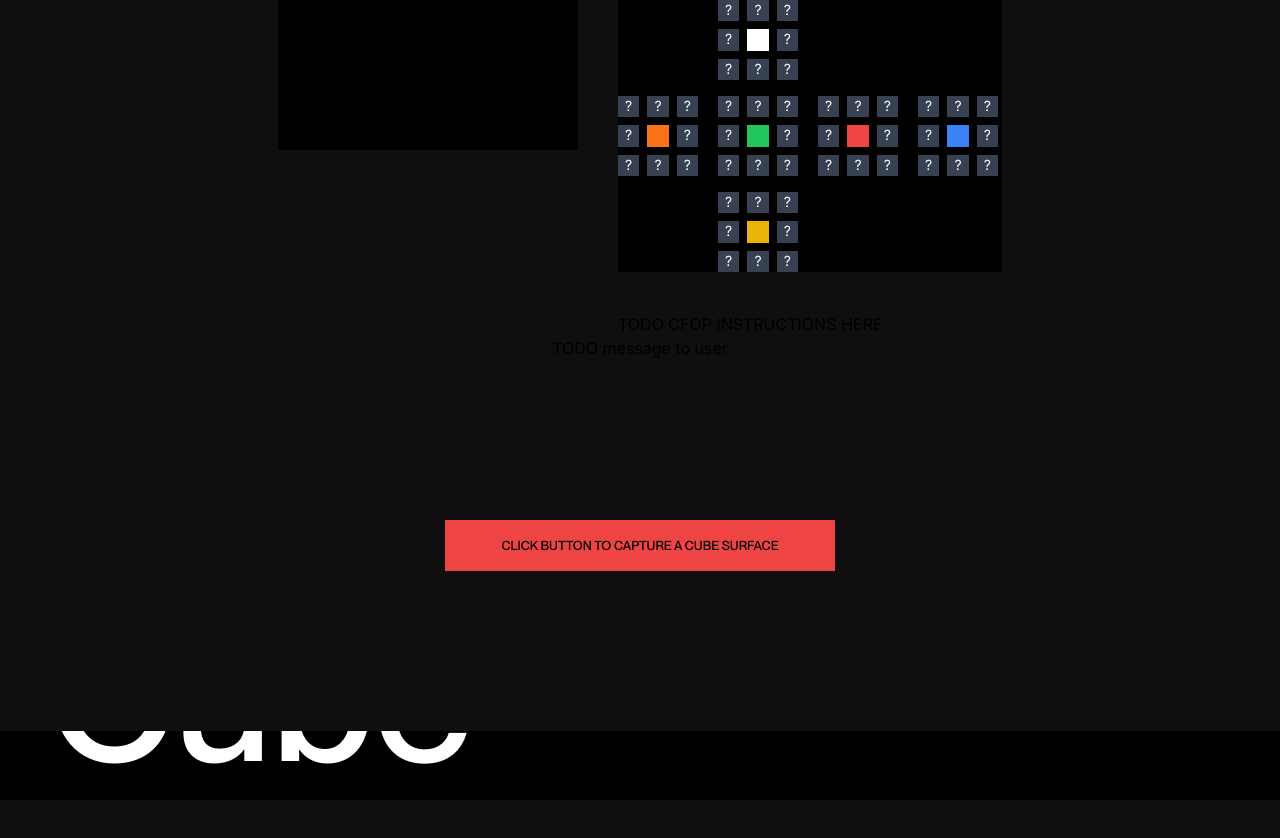
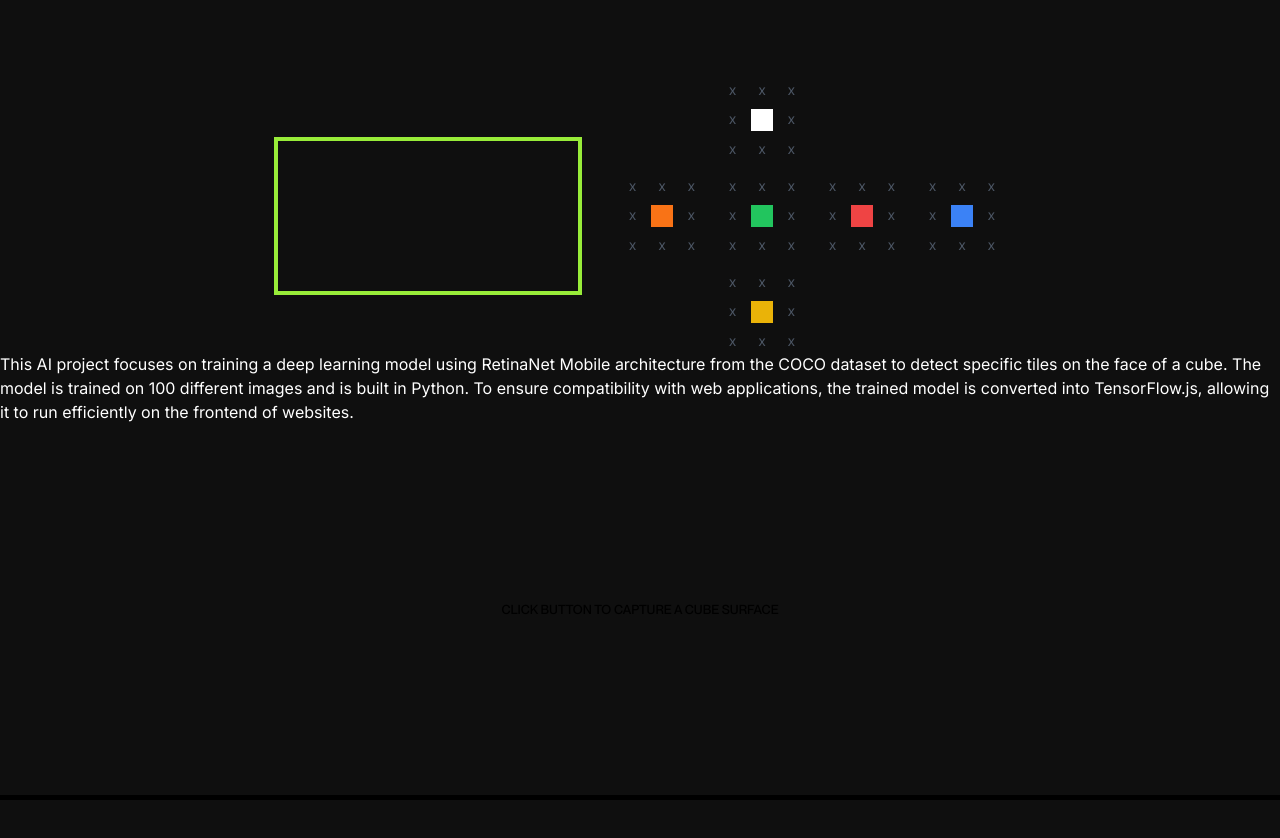
Before and after one commit to itsyuimorii/RubikAI-Solver-Interface-build-with-Next.js-TailwindCSS, a Next.js app: page /ScanCube in a window 1280 px wide. Shown: the top 838 px of the page. Built offline with nearby package versions, Linux system fonts and the light colour scheme; no server answers.

Commit message:
Update pages

```diff
--- /dev/null
+++ b/app/About/page.js
@@ -0,0 +1,10 @@
+'use client';
+
+export default function About() {
+    return (
+        <main className="relative h-screen">
+            <h1>Cube Tile Detection Model for Web-Based Puzzle Solving</h1>
+            <p>This AI project focuses on training a deep learning model using RetinaNet Mobile architecture from the COCO dataset to detect specific tiles on the face of a cube. The model is trained on 100 different images and is built in Python. To ensure compatibility with web applications, the trained model is converted into TensorFlow.js, allowing it to run efficiently on the frontend of websites.</p>
+        </main>
+    );
+}
--- a/app/ScanCube/page.js
+++ b/app/ScanCube/page.js
@@ -57,34 +57,30 @@ export default function ScanCube() {
         dispatch(setCubeFace(newTiles));
     };
     return (
-        <main className="relative h-screen">
+        <main className="relative h-screen pt-20">
             <div className='flex flex-col items-center justify-start'>
-
-                <div className='flex flex-row items-start gap-10'>
-                    <div className='bg-black'>
+                <div className='flex flex-row items-center gap-10'>
+                    <div className='border-4 border-custom-green'>
                         <CameraFeed modelPath="/models/web_model/model.json" />
                     </div>
-                    <div className='flex flex-col gap-10'>
+                    <div className='flex flex-col gap-20  '>
                         <div>
                             <CubeLayout cubeArray={cubeStateArray} />
                         </div>
-                        <div>
-                            TODO CFOP INSTRUCTIONS HERE
-                        </div>
+
                     </div>
 
                 </div>
                 <div className=''>
-                    TODO message to user
+                    <p className='text-white'>
+                        This AI project focuses on training a deep learning model using RetinaNet Mobile architecture from the COCO dataset to detect specific tiles on the face of a cube. The model is trained on 100 different images and is built in Python. To ensure compatibility with web applications, the trained model is converted into TensorFlow.js, allowing it to run efficiently on the frontend of websites.
+                    </p>
                 </div>
                 <div className="w-full flex justify-center p-40">
-                    <button onClick={handleCapture} className="bg-red-500 text-[1vw] uppercase font-ppneue-montreal font-medium py-4 px-14">Click Button to Capture a Cube surface</button>
+                    <button onClick={handleCapture} className="bg-custom-green1 text-[1vw] uppercase font-ppneue-montreal font-medium py-4 px-14">Click Button to Capture a Cube surface</button>
 
                 </div>
             </div >
-
-
-
             <Footer />
         </main >
     );
--- a/app/page.js
+++ b/app/page.js
@@ -2,11 +2,11 @@
 import { useEffect } from 'react';
 // import dynamic from 'next/dynamic';
 import Lenis from 'lenis'
-import Description from '@/components/Description';
+// import Description from '@/components/Description';
 import Section from '@/components/Section';
 import Footer from '@/components/Footer';
 import Intro from '@/components/Intro';
-import TextParallax from '@/components/Text-parallax';
+// import TextParallax from '@/components/Text-parallax';
 
 
 export default function Home() {
--- a/components/Content.jsx
+++ b/components/Content.jsx
@@ -33,14 +33,14 @@ const Nav = () => {
     return (
         <div className='flex shrink-0 gap-20'>
             <div className='flex flex-col gap-2'>
-                <h3 className='mb-2 uppercase text-white'>Home</h3>
-               <Link className='text-slate-600' href="/about">About</Link>
-               <Link className='text-slate-600' href="/about">Playground</Link>
-               <Link className='text-slate-600' href="/about">Tools</Link>
-               <Link className='text-slate-600' href="/about">References</Link>
+                <h3 className='mb-2 uppercase text-custom-green'>Home</h3>
+               <Link className='text-white' href="/about">About</Link>
+               <Link className='text-white' href="/about">Playground</Link>
+               <Link className='text-white' href="/about">Tools</Link>
+               <Link className='text-white' href="/about">References</Link>
             </div>
             <div className='flex flex-col gap-2'>
-                <h3 className='mb-2 uppercase text-white'>Github</h3>
+                <h3 className='mb-2 uppercase text-custom-green'>Github</h3>
 
             </div>
         </div>
--- a/components/Intro/index.jsx
+++ b/components/Intro/index.jsx
@@ -2,9 +2,8 @@
 import styles from './page.module.scss'
 import { useState } from 'react';
 import useMousePosition from '../../app/utils/useMousePosition';
-import Link from 'next/link';
 
-import { useScroll, useTransform, motion } from 'framer-motion';
+import {  motion } from 'framer-motion';
 
 
 export default function Intro() {
@@ -31,7 +30,6 @@ export default function Intro() {
       <div className={styles.body}>
        <p>Have you ever thought about using <span>AI to solve a Rubik's Cube</span>? Explore how A.I. can master the art of solving this classic puzzle. </p>
       </div>
-
     </main>
   )
 }
--- a/components/Intro/page.module.scss
+++ b/components/Intro/page.module.scss
@@ -15,7 +15,6 @@
     font-family: 'AvantGardeBookBT','Roboto', sans-serif;
 
     p{
-
       width: 1600px;
       padding:40px;
     }
--- a/components/ScanCube/CubeLayout/CubeFace.jsx
+++ b/components/ScanCube/CubeLayout/CubeFace.jsx
@@ -11,13 +11,12 @@ const tileColor = {
 // CubeFace component is used to display the cube face with 3x3 grid layout.
 const CubeFace = (props) => {
     return (
-
         <div className={`w-20 h-20 grid grid-cols-3  ${props.customClass} gap-2 text-sm`}>
             {
                 props.face.map((tile_name, index) => {
                     return (
-                        <div key={index} className={`flex justify-center item-center text-white ${tileColor[tile_name]|| 'bg-gray-700'}`}>
-                            {tile_name ?  "\u00A0" : "?"}
+                        <div key={index} className={`flex justify-center item-center text-gray-600 ${tileColor[tile_name]|| 'bg-grey-100'}`}>
+                            {tile_name ?  "\u00A0" : "x"}
                         </div>
                     )}
                 )}
--- a/components/ScanCube/CubeLayout/index.jsx
+++ b/components/ScanCube/CubeLayout/index.jsx
@@ -4,7 +4,7 @@ import CubeFace from "@/components/ScanCube/CubeLayout/cubeFace";
 //CubeLayout is a component that takes in a cubeArray prop and maps over it to render a CubeFace component for each face of the cube.
 const CubeLayout = (props) => {
     return (
-        <div className="grid grid-cols-4 gap-4 w-96 bg-black">
+        <div className="grid grid-cols-4 gap-4 w-96">
             {props.cubeArray.map((face, index) => {
                 // console.log(index, "index of face")
                 if (index === 0 || index === 5) {
```
